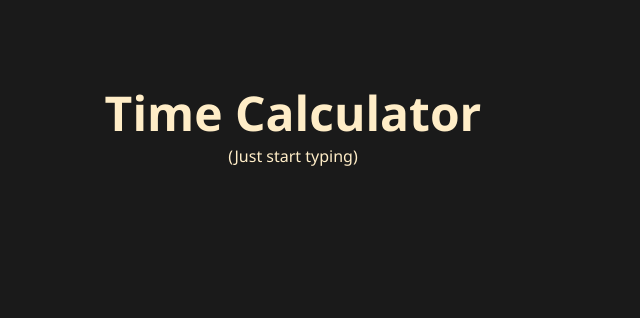
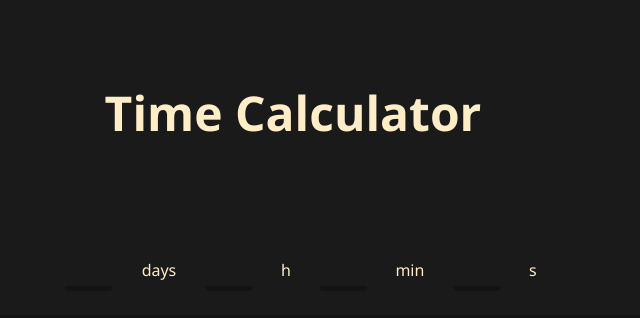
Before and after one commit to Peruibeloko/time-calculator, a Vue app: page / in a window 1280 px wide. Shown: the top 318 px of the page, without its empty margins (347-987 px from the left). Built offline with nearby package versions, Linux system fonts and the light colour scheme; a web font is replaced by a local one.

Commit message:
main functionality down

```diff
--- a/src/App.vue
+++ b/src/App.vue
@@ -1,9 +1,14 @@
 <template>
-  <header>
-    <h1>Time Calculator</h1>
-    <small>(Just start typing)</small>
-  </header>
-  <entry-list />
+  <main>
+    <header class="centered">
+      <h1 class="site-title">Time Calculator</h1>
+    </header>
+    <entry-list @onEvaluate="updateResult" />
+    <div class="hbar"></div>
+    <section>
+      <h1 class="result" v-if="result">Thats {{ result }}</h1>
+    </section>
+  </main>
 </template>
 
 <script>
@@ -13,6 +18,44 @@ export default {
   name: 'App',
   components: {
     EntryList
+  },
+  data() {
+    return {
+      result: ''
+    };
+  },
+  methods: {
+    updateResult(totals) {
+      let count = Object.values(totals).filter(el => el > 0).length;
+      console.log(totals, count);
+
+      this.result = '';
+      if (totals.days) {
+        count--;
+        this.result += totals.days + ' days';
+        if (count == 1) this.result += ' and';
+        else if (count > 1) this.result += ',';
+      }
+
+      if (totals.hours) {
+        count--;
+        this.result += ' ' + totals.hours + ' hours';
+        if (count == 1) this.result += ' and';
+        else if (count > 1) this.result += ',';
+      }
+
+      if (totals.minutes) {
+        count--;
+        this.result += ' ' + totals.minutes + ' minutes';
+        if (count == 1) this.result += ' and';
+        else if (count > 1) this.result += ',';
+      }
+
+      if (totals.seconds) {
+        count--;
+        this.result += ' ' + totals.seconds + ' seconds';
+      }
+    }
   }
 };
 </script>
@@ -23,12 +66,21 @@ export default {
 :root {
   --dark: hsl(0, 0%, 10%);
   --light: hsl(41, 100%, 89%);
+  --darken-overlay: rgba(0, 0, 0, 0.274);
 }
 
 * {
   margin: 0;
   padding: 0;
   box-sizing: border-box;
+}
+
+h1 {
+  text-align: center;
+}
+
+header h1 {
+  font-size: 3rem;
 }
 
 #app {
@@ -38,16 +90,19 @@ export default {
   font-family: 'KoHo', 'Segoe UI', Tahoma, Geneva, Verdana, sans-serif;
 }
 
-header {
-  text-align: center;
+.site-title {
   padding: 5rem 0;
 }
 
-header h1 {
-  font-size: 3rem;
+.result {
+  padding: 2rem 0;
 }
 
-header small {
-  font-size: 1rem;
+.hbar {
+  background-color: rgba(0, 0, 0, 0.274);
+  width: 80%;
+  height: 0.5rem;
+  border-radius: 0.5rem;
+  margin: 0 auto;
 }
 </style>
--- /dev/null
+++ b/src/components/CustomInput.vue
@@ -0,0 +1,52 @@
+<template>
+  <input
+    type="tel"
+    pattern="[0-9]+"
+    :value="modelValue"
+    @input="$emit('update:modelValue', $event.target.value)"
+    @keydown.up="$emit('onUp')"
+    @keydown.down="$emit('onDown')"
+    @keydown.ctrl.left="$emit('onLeft', $event)"
+    @keydown.ctrl.right="$emit('onRight', $event)"
+    @keydown.ctrl.enter="$emit('onEvaluate')"
+    @keydown.ctrl.delete="$emit('onDelete')"
+  />
+  {{ label }}
+</template>
+
+<script>
+export default {
+  name: 'CustomInput',
+  props: {
+    label: '',
+    modelValue: ''
+  },
+  emits: ['onUp', 'onDown', 'onLeft', 'onRight', 'onEvaluate', 'onDelete', 'update:modelValue']
+};
+</script>
+
+<style>
+input {
+  font-size: 2rem;
+  flex-shrink: 1;
+  width: 3rem;
+  margin: 0 1rem;
+  text-align: center;
+  border: none;
+  border-bottom: 5px solid var(--darken-overlay);
+  border-radius: 5px;
+  background-color: transparent;
+  color: var(--light);
+  outline: none;
+  transition-duration: 200ms;
+}
+
+input:hover,
+input:focus,
+input:active {
+  width: 3.5rem;
+  margin: 0 0.75rem;
+  border-color: var(--light);
+  transition-duration: 200ms;
+}
+</style>
--- a/src/components/Entry.vue
+++ /dev/null
@@ -1,53 +0,0 @@
-<template>
-  <li class="entry">
-    <input ref="days" v-model="dd" type="tel" pattern="[0-9]+" @keypress.ctrl.enter="confirm" />
-    days
-    <input v-model="hh" type="tel" pattern="[0-9]+" @keypress.ctrl.enter="confirm" />
-    hrs
-    <input v-model="min" type="tel" pattern="[0-9]+" @keypress.ctrl.enter="confirm" />
-    mins
-    <input v-model="ss" type="tel" pattern="[0-9]+" @keypress.ctrl.enter="confirm" />
-    seconds
-  </li>
-</template>
-
-<script>
-export default {
-  name: 'Entry',
-  props: {
-    entry: {
-      d: '',
-      h: '',
-      m: '',
-      s: ''
-    },
-    onConfirm: () => {}
-  },
-  methods: {
-    confirm() {
-      this.onConfirm();
-    }
-  }
-};
-</script>
-
-<style scoped>
-.entry {
-  width: 40%;
-  display: flex;
-  justify-content: space-evenly;
-  align-items: center;
-  padding: 1.5rem 0;
-}
-
-.entry input {
-  font-size: 2rem;
-  flex-shrink: 1;
-  width: 5rem;
-  text-align: center;
-  border: none;
-  background-color: transparent;
-  color: var(--light);
-  outline: none;
-}
-</style>
--- a/src/components/EntryList.vue
+++ b/src/components/EntryList.vue
@@ -1,35 +1,112 @@
 <template>
-  <ul>
-    <entry v-for="entry in entryList" :key="entry" :entry="entry" :onConfirm="onConfirm" />
-  </ul>
+  <form ref="entryListForm">
+    <fieldset class="entry" v-for="(entry, setIndex) in entryList" :key="setIndex">
+      <custom-input
+        v-model="entryList[setIndex][key]"
+        v-for="(value, key, fieldIndex) of entry"
+        :key="key + '-' + setIndex"
+        :label="labels[key]"
+        @onEvaluate="confirm"
+        @onUp="moveCursor(setIndex, fieldIndex + 1, 'up')"
+        @onDown="moveCursor(setIndex, fieldIndex + 1, 'down')"
+        @onLeft="$event.target.previousElementSibling.focus()"
+        @onRight="$event.target.nextElementSibling.focus()"
+        @onDelete="deleteEntry(setIndex, fieldIndex + 1)"
+      />
+    </fieldset>
+  </form>
 </template>
 
 <script>
-import Entry from './Entry.vue';
+import CustomInput from './CustomInput.vue';
 
 export default {
   name: 'EntryList',
-  components: { Entry },
+  components: { CustomInput },
+  emits: ['onEvaluate'],
   data() {
     return {
       entryList: [
         {
-          d: '',
-          h: '',
-          m: '',
-          s: ''
-        },
-        {
-          d: '',
-          h: '',
-          m: '',
-          s: ''
+          days: '',
+          hours: '',
+          minutes: '',
+          seconds: ''
         }
-      ]
+      ],
+      labels: {
+        days: 'days',
+        hours: 'h',
+        minutes: 'min',
+        seconds: 's'
+      }
     };
   },
   methods: {
-    onConfirm() {}
+    confirm() {
+      const sumUp = this.entryList.reduce(
+        (acc, cur) => ({
+          days: +acc.days + +cur.days,
+          hours: +acc.hours + +cur.hours,
+          minutes: +acc.minutes + +cur.minutes,
+          seconds: +acc.seconds + +cur.seconds
+        }),
+        {
+          days: 0,
+          hours: 0,
+          minutes: 0,
+          seconds: 0
+        }
+      );
+
+      sumUp.minutes += Math.floor(sumUp.seconds / 60);
+      sumUp.seconds = sumUp.seconds % 60;
+
+      sumUp.hours += Math.floor(sumUp.minutes / 60);
+      sumUp.minutes = sumUp.minutes % 60;
+
+      sumUp.days += Math.floor(sumUp.hours / 24);
+      sumUp.hours = sumUp.hours % 24;
+
+      this.$emit('onEvaluate', sumUp);
+    },
+    deleteEntry(setIndex, fieldIndex) {
+      if (this.entryList.length === 1) return;
+
+      if (setIndex === 0) this.moveCursor(setIndex - 1, fieldIndex, 'down');
+      else this.moveCursor(setIndex, fieldIndex, 'up');
+
+      this.entryList.splice(setIndex, 1);
+    },
+    moveCursor(setIndex, fieldIndex, direction) {
+      let shouldWait = false;
+      let newElIndex = (setIndex + (direction === 'down' ? 1 : -1)) * 5 + fieldIndex;
+      const template = {
+        days: '',
+        hours: '',
+        minutes: '',
+        seconds: ''
+      };
+
+      if (direction === 'down' && setIndex === this.entryList.length - 1) {
+        this.entryList.push(template);
+        shouldWait = true;
+      }
+
+      if (direction === 'up' && setIndex === 0) {
+        this.entryList.unshift(template);
+        newElIndex = fieldIndex;
+        shouldWait = true;
+      }
+
+      if (shouldWait) {
+        this.$nextTick(() => {
+          this.$refs.entryListForm[newElIndex].focus();
+        });
+      } else {
+        this.$refs.entryListForm[newElIndex].focus();
+      }
+    }
   }
 };
 </script>
@@ -40,4 +117,21 @@ ul {
   flex-direction: column;
   align-items: center;
 }
+
+form {
+  display: flex;
+  flex-direction: column;
+  align-items: center;
+}
+fieldset {
+  border: none;
+}
+
+.entry {
+  width: 40%;
+  display: flex;
+  justify-content: space-evenly;
+  align-items: center;
+  padding: 1.5rem 0;
+}
 </style>
```
